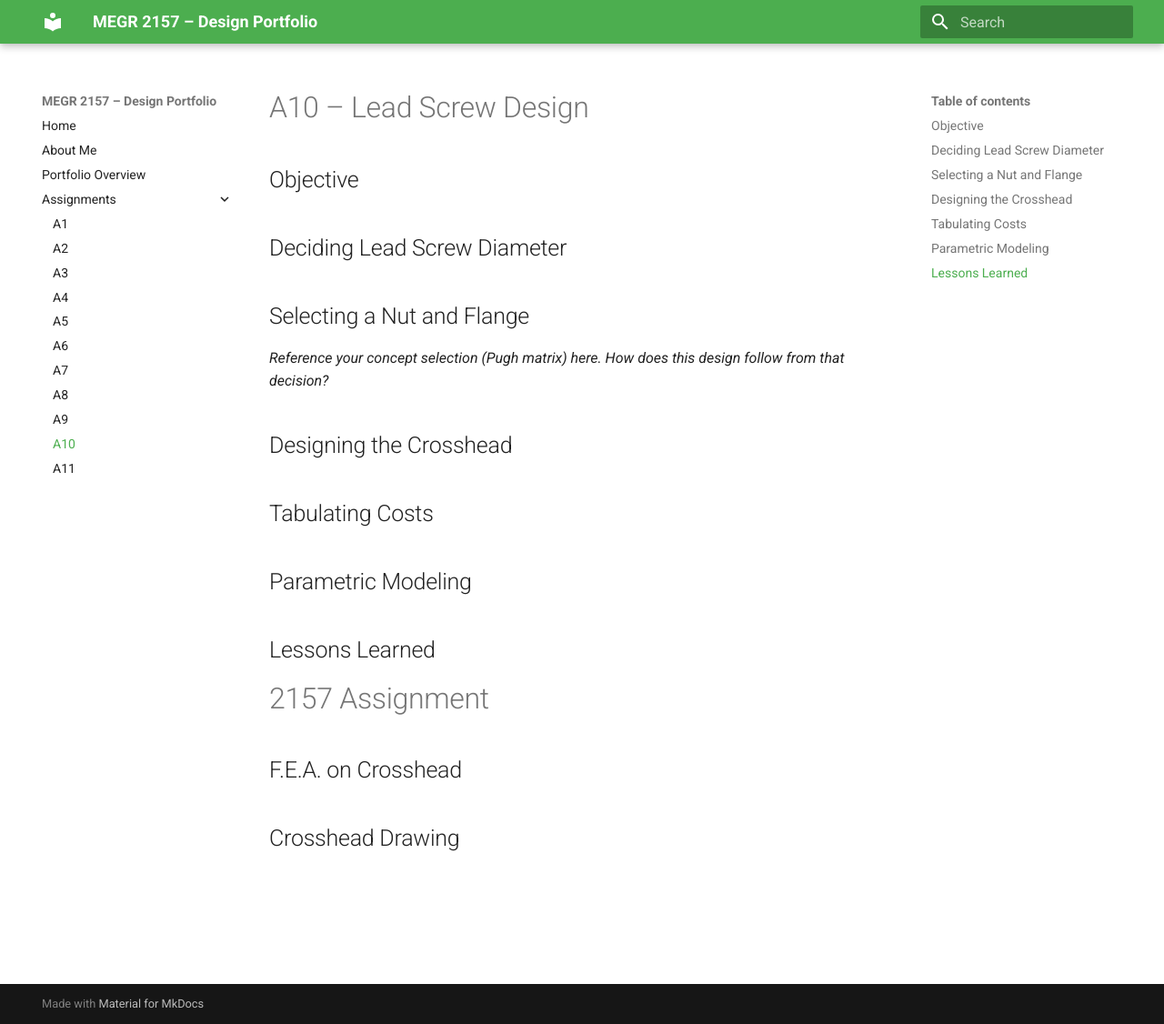
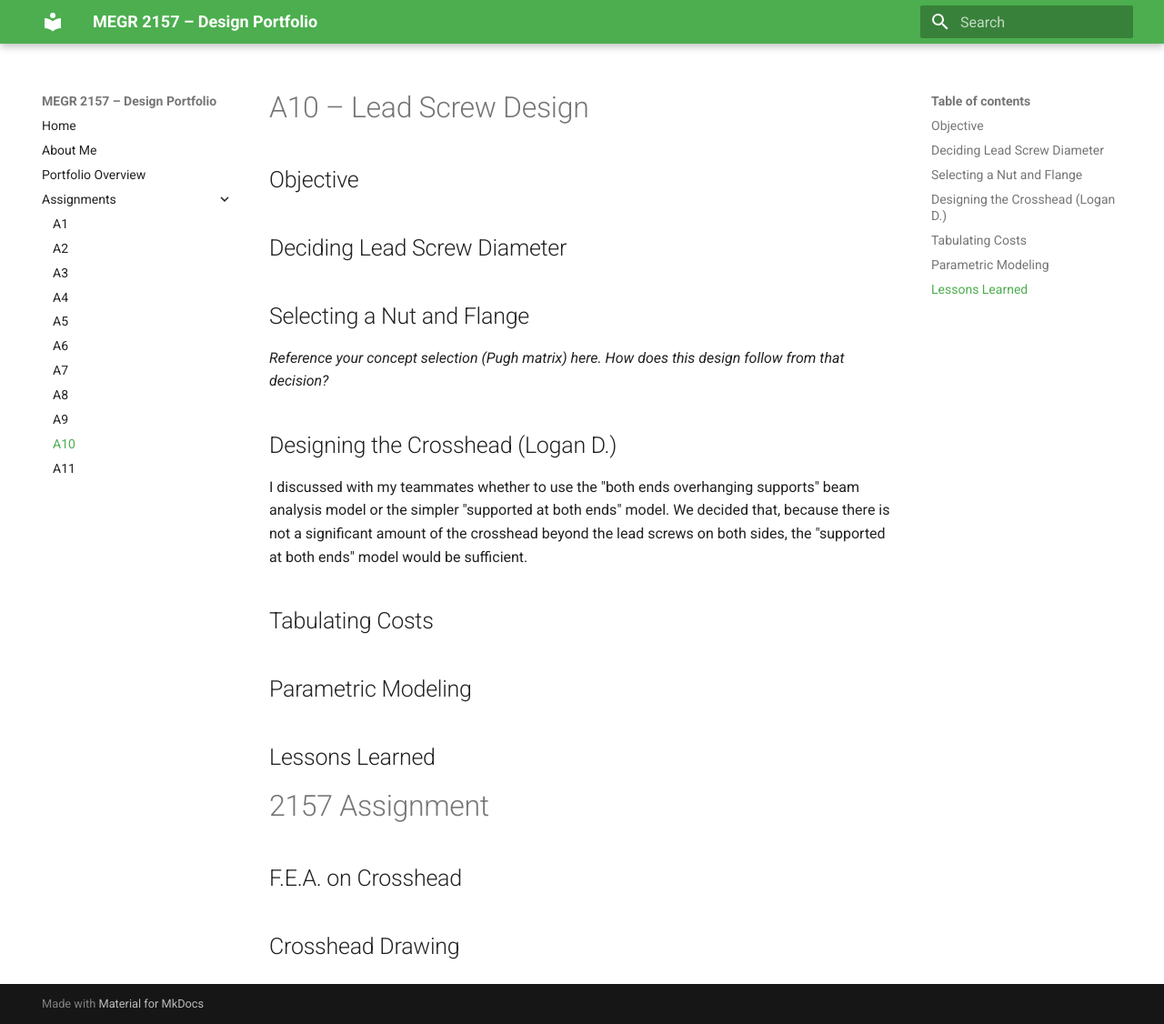
Before and after one commit to Ldreifuss/megr2157-project-portfolio, an MkDocs documentation site: the page built from docs/assignments/A10/index.md, in a window 1280 px wide and 1126 px high. Shown: the whole window at 91% size. Built offline with MkDocs 1.6.1 and Material for MkDocs 9.7.7, drawn with Linux system fonts in a browser that asks for light colours.

Commit message:
Update index.md

```diff
--- a/docs/assignments/A10/index.md
+++ b/docs/assignments/A10/index.md
@@ -9,8 +9,8 @@
 ## Selecting a Nut and Flange
 _Reference your concept selection (Pugh matrix) here. How does this design follow from that decision?_
 
-## Designing the Crosshead
-
+## Designing the Crosshead (Logan D.)
+I discussed with my teammates whether to use the "both ends overhanging supports" beam analysis model or the simpler "supported at both ends" model. We decided that, because there is not a significant amount of the crosshead beyond the lead screws on both sides, the "supported at both ends" model would be sufficient.
 
 ## Tabulating Costs
 
```
